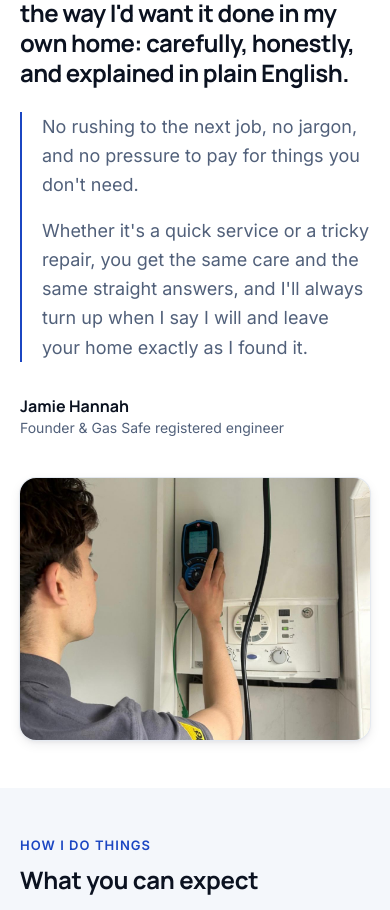
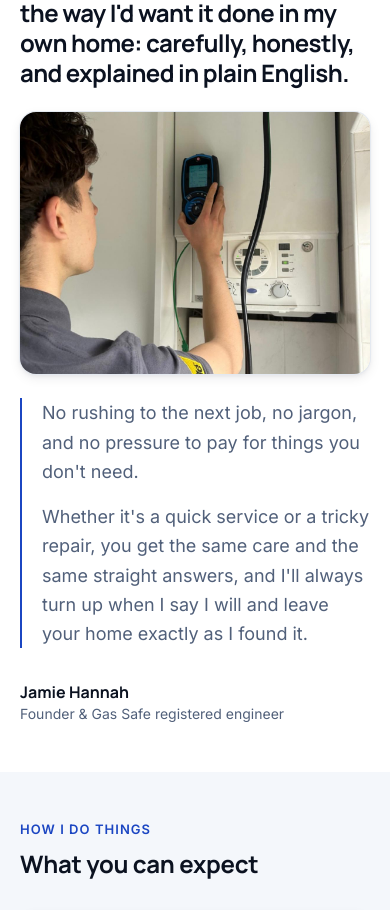
Before and after one commit to rakinmiah/JDHGas, a Next.js app: page /about in a window 390 px wide. Shown: the part 1733-2643 px from the top of the page. Built offline with nearby package versions, Linux system fonts and the light colour scheme; no server answers.

Commit message:
About: move the story image below the header on mobile
Mobile order is now eyebrow + lead statement -> image -> supporting copy;
desktop keeps the photo in the right column.

Co-Authored-By: Claude Opus 4.7 (1M context) <noreply@anthropic.com>

```diff
--- a/src/app/about/page.tsx
+++ b/src/app/about/page.tsx
@@ -158,6 +158,15 @@ export default function AboutPage() {
                 I started JDH Gas to do gas work the way I&apos;d want it done in my own home:
                 carefully, honestly, and explained in plain English.
               </p>
+              <div className="relative mt-6 aspect-[4/3] w-full overflow-hidden rounded-[var(--radius-lg)] shadow-[var(--shadow-md)] ring-1 ring-border-subtle lg:hidden">
+                <Image
+                  src="/images/work/analyser-worcester.jpg"
+                  alt="Jamie using a flue gas analyser during a boiler service in Burgess Hill"
+                  fill
+                  sizes="92vw"
+                  className="object-cover"
+                />
+              </div>
               <div className="mt-6 space-y-4 border-l-2 border-primary pl-5 text-lg leading-relaxed text-muted">
                 <p>
                   No rushing to the next job, no jargon, and no pressure to pay for things you
@@ -174,7 +183,7 @@ export default function AboutPage() {
                 <p className="text-sm text-muted">Founder &amp; Gas Safe registered engineer</p>
               </div>
             </div>
-            <Reveal className="relative aspect-[4/3] overflow-hidden rounded-[var(--radius-lg)] shadow-[var(--shadow-md)] ring-1 ring-border-subtle lg:sticky lg:top-24">
+            <Reveal className="relative hidden aspect-[4/3] overflow-hidden rounded-[var(--radius-lg)] shadow-[var(--shadow-md)] ring-1 ring-border-subtle lg:block lg:sticky lg:top-24">
               <Image
                 src="/images/work/analyser-worcester.jpg"
                 alt="Jamie using a flue gas analyser during a boiler service in Burgess Hill"
```
